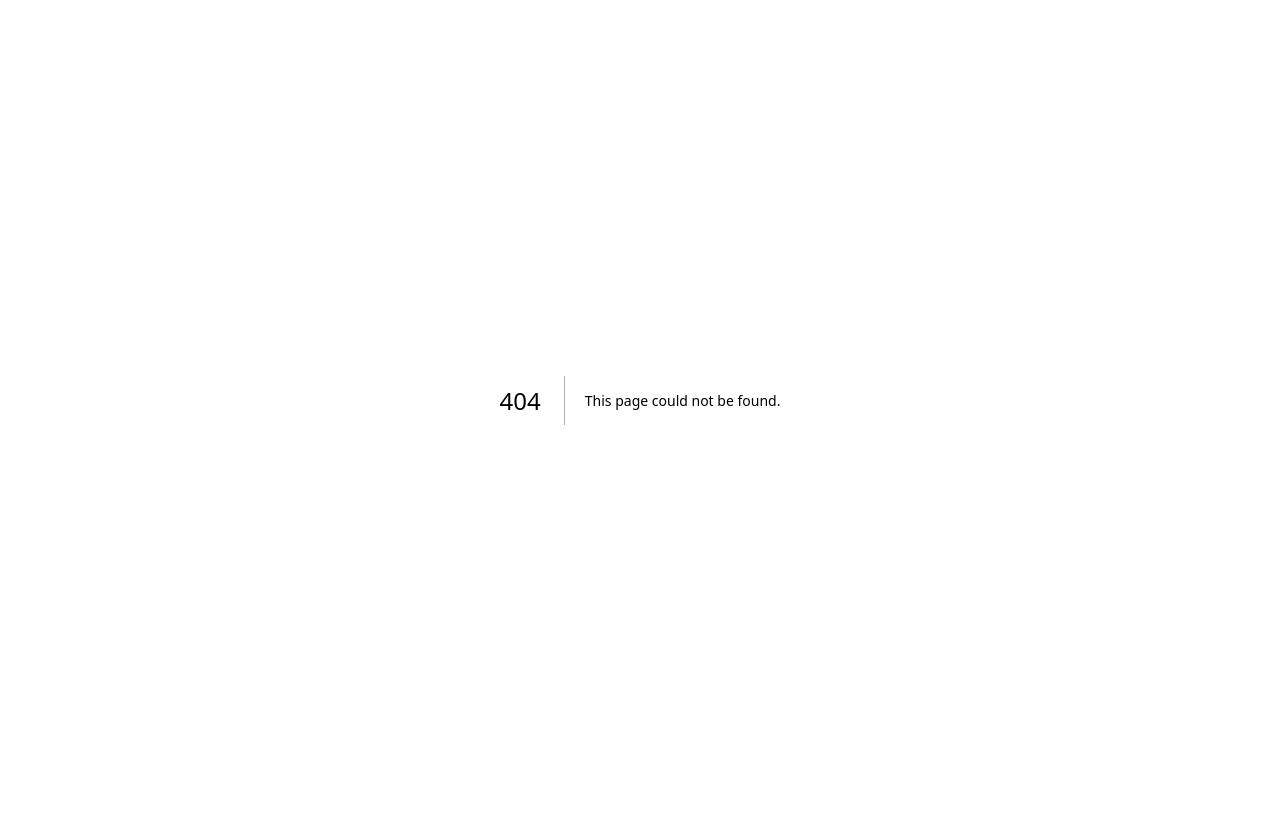
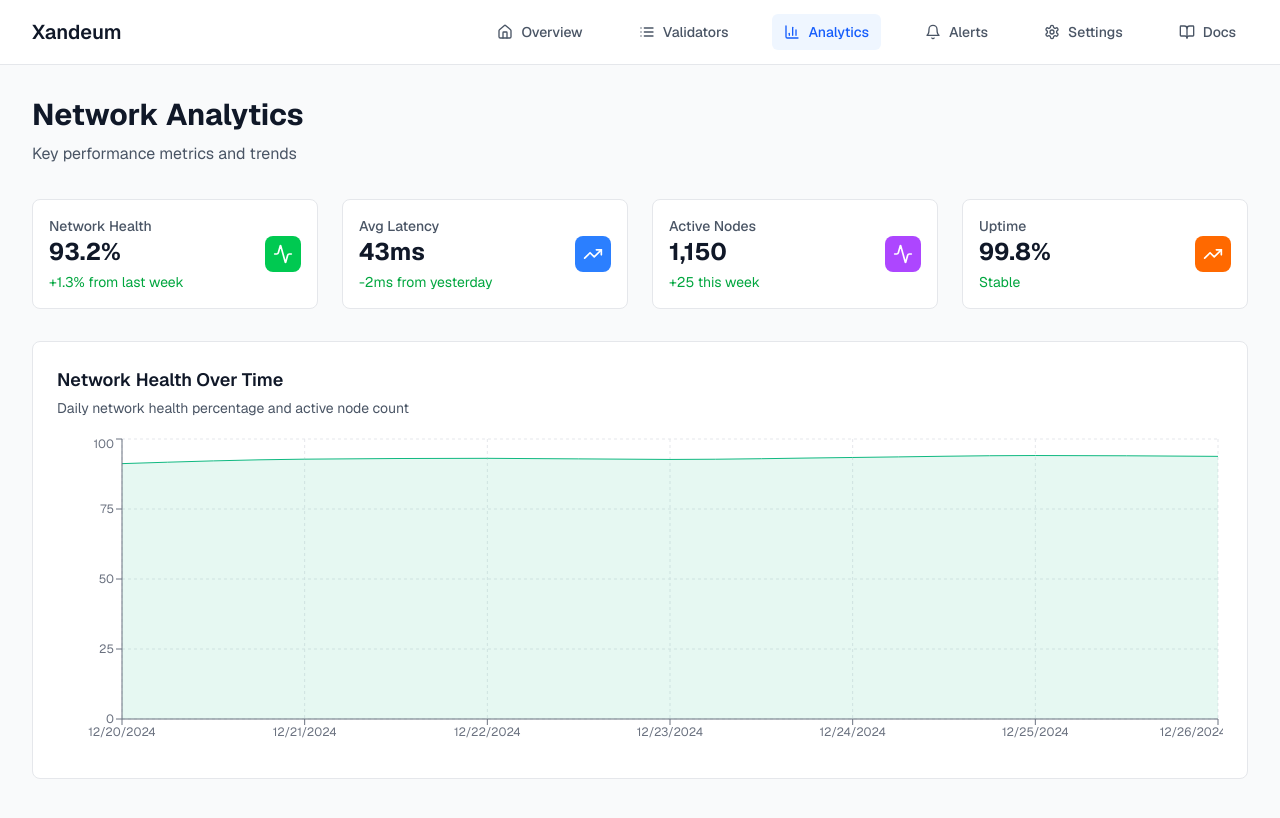
Before and after one commit to theanuragg/xandeum-app, a Next.js app: page /dashboard/charts in a window 1280 px wide. Before the commit this address had no page. Shown: the top 818 px of the page. Built offline with nearby package versions, Linux system fonts and the light colour scheme.

Commit message:
add charts page for network analytics

```diff
--- /dev/null
+++ b/app/dashboard/charts/page.tsx
@@ -0,0 +1,161 @@
+'use client';
+
+import {
+  Activity,
+  TrendingUp
+} from 'lucide-react';
+import {
+  LineChart,
+  Line,
+  XAxis,
+  YAxis,
+  CartesianGrid,
+  Tooltip,
+  ResponsiveContainer,
+  AreaChart,
+  Area
+} from 'recharts';
+
+// Mock data for charts
+const networkHealthData = [
+  { date: '2024-12-20', health: 91.2, activeNodes: 1150, totalNodes: 1200 },
+  { date: '2024-12-21', health: 92.8, activeNodes: 1168, totalNodes: 1200 },
+  { date: '2024-12-22', health: 93.1, activeNodes: 1175, totalNodes: 1200 },
+  { date: '2024-12-23', health: 92.7, activeNodes: 1182, totalNodes: 1200 },
+  { date: '2024-12-24', health: 93.4, activeNodes: 1189, totalNodes: 1200 },
+  { date: '2024-12-25', health: 94.1, activeNodes: 1195, totalNodes: 1200 },
+  { date: '2024-12-26', health: 93.8, activeNodes: 1201, totalNodes: 1200 },
+];
+
+const MetricCard = ({
+  title,
+  value,
+  icon: Icon,
+  trend,
+  color
+}: {
+  title: string;
+  value: string | number;
+  icon: any;
+  trend?: string;
+  color: string;
+}) => (
+  <div className="bg-white border border-gray-200 rounded-lg p-4">
+    <div className="flex items-center justify-between">
+      <div>
+        <p className="text-sm font-medium text-gray-600">{title}</p>
+        <p className="text-2xl font-bold text-gray-900">{value}</p>
+        {trend && (
+          <p className="text-sm text-green-600 mt-1">{trend}</p>
+        )}
+      </div>
+      <div className={`p-2 rounded-lg ${color}`}>
+        <Icon className="h-5 w-5 text-white" />
+      </div>
+    </div>
+  </div>
+);
+
+const ChartCard = ({
+  title,
+  children,
+  description
+}: {
+  title: string;
+  children: React.ReactNode;
+  description?: string;
+}) => (
+  <div className="bg-white border border-gray-200 rounded-lg p-6">
+    <div className="mb-4">
+      <h3 className="text-lg font-semibold text-gray-900">{title}</h3>
+      {description && (
+        <p className="text-sm text-gray-600 mt-1">{description}</p>
+      )}
+    </div>
+    {children}
+  </div>
+);
+
+export default function ChartsPage() {
+  return (
+    <div className="min-h-screen bg-gray-50">
+      <div className="max-w-7xl mx-auto px-4 sm:px-6 lg:px-8 py-8">
+        {/* Page Header */}
+        <div className="mb-8">
+          <h1 className="text-3xl font-bold text-gray-900">Network Analytics</h1>
+          <p className="text-gray-600 mt-2">Key performance metrics and trends</p>
+        </div>
+
+        {/* Key Metrics */}
+        <div className="grid grid-cols-1 md:grid-cols-2 lg:grid-cols-4 gap-6 mb-8">
+          <MetricCard
+            title="Network Health"
+            value="93.2%"
+            icon={Activity}
+            trend="+1.3% from last week"
+            color="bg-green-500"
+          />
+          <MetricCard
+            title="Avg Latency"
+            value="43ms"
+            icon={TrendingUp}
+            trend="-2ms from yesterday"
+            color="bg-blue-500"
+          />
+          <MetricCard
+            title="Active Nodes"
+            value="1,150"
+            icon={Activity}
+            trend="+25 this week"
+            color="bg-purple-500"
+          />
+          <MetricCard
+            title="Uptime"
+            value="99.8%"
+            icon={TrendingUp}
+            trend="Stable"
+            color="bg-orange-500"
+          />
+        </div>
+
+        {/* Network Health Chart */}
+        <ChartCard
+          title="Network Health Over Time"
+          description="Daily network health percentage and active node count"
+        >
+          <div className="h-80">
+            <ResponsiveContainer width="100%" height="100%">
+              <AreaChart data={networkHealthData}>
+                <CartesianGrid strokeDasharray="3 3" stroke="#e5e7eb" />
+                <XAxis
+                  dataKey="date"
+                  stroke="#6b7280"
+                  tick={{ fontSize: 12 }}
+                  tickFormatter={(value) => new Date(value).toLocaleDateString()}
+                />
+                <YAxis stroke="#6b7280" tick={{ fontSize: 12 }} />
+                <Tooltip
+                  contentStyle={{
+                    backgroundColor: 'white',
+                    border: '1px solid #e5e7eb',
+                    borderRadius: '8px',
+                    color: '#111827'
+                  }}
+                />
+                <Area
+                  type="monotone"
+                  dataKey="health"
+                  stroke="#10b981"
+                  fill="#10b981"
+                  fillOpacity={0.1}
+                  name="Health %"
+                />
+              </AreaChart>
+            </ResponsiveContainer>
+          </div>
+        </ChartCard>
+
+      </div>
+    </div>
+  );
+}
```
